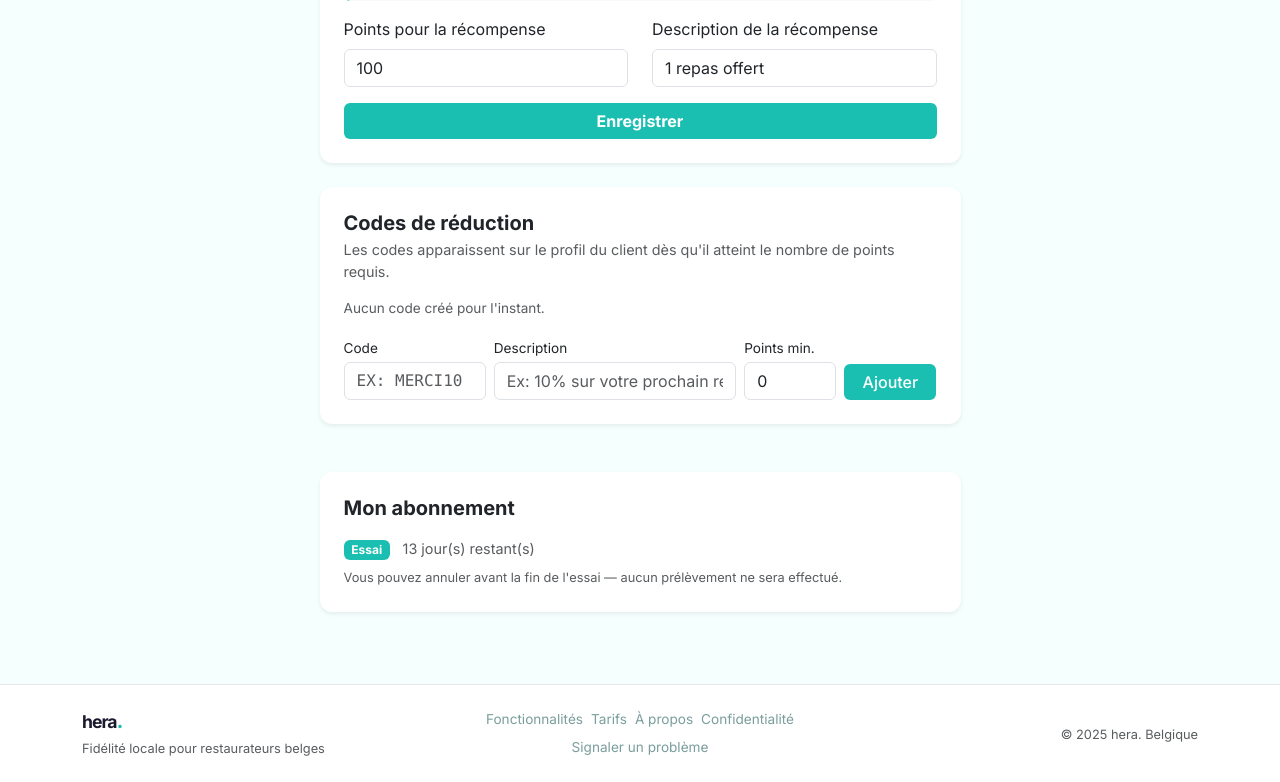
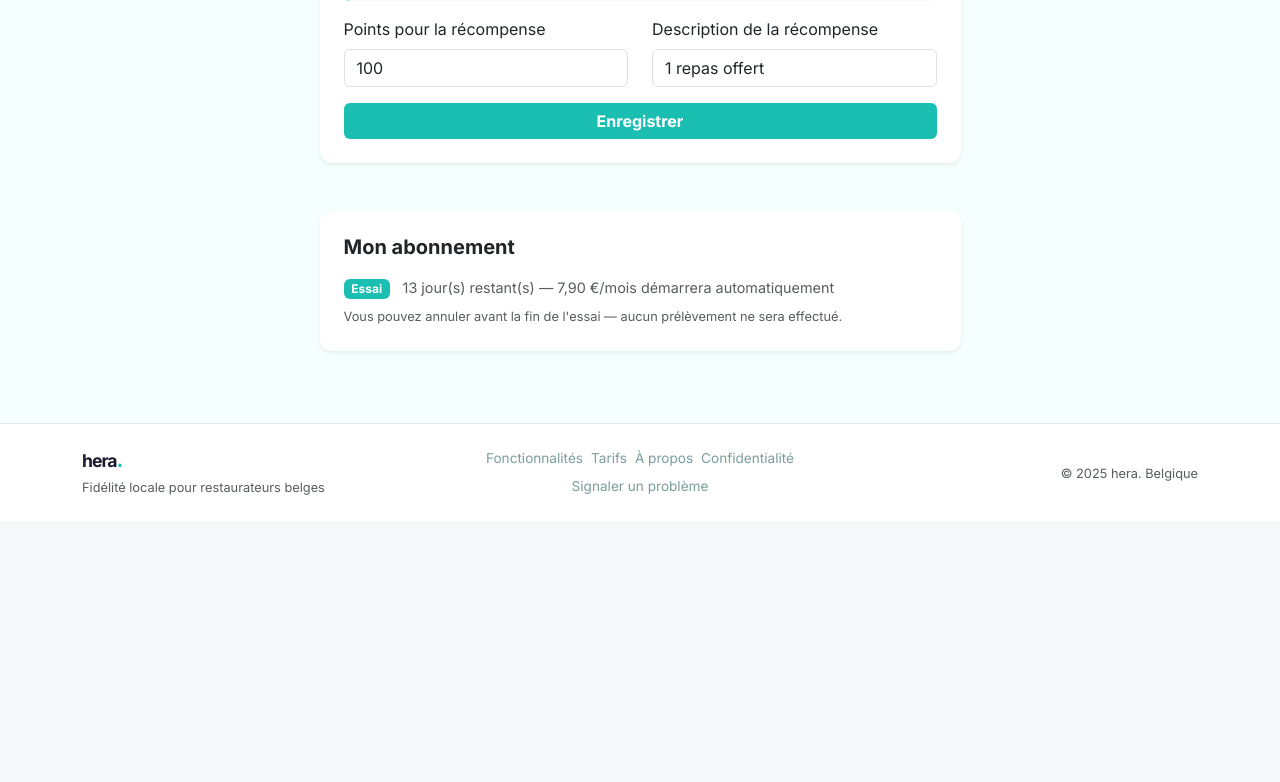
Before and after one commit to krs12k/Hera, a Flask app: page /dashboard/parametres in a window 1280 px wide. Shown: the part 1127-1909 px from the top of the page. After the commit the page ends 1622 px from the top, so only its background shows below. Run offline with Flask 3, Linux system fonts and the light colour scheme; the visitor is signed in with stand-in values (Sample User, id 1); data that the repository does not hold is empty; some libraries are stand-ins or nearby versions.

Commit message:
Parametres : suppression section codes de réduction
Co-Authored-By: Claude Sonnet 4.6 <noreply@anthropic.com>

```diff
--- a/templates/dashboard/parametres.html
+++ b/templates/dashboard/parametres.html
@@ -195,78 +195,6 @@
     </div>
 </div>
 
-<!-- Codes de réduction -->
-<div class="row justify-content-center mt-0">
-    <div class="col-md-7">
-        <div class="card border-0 shadow-sm mb-4">
-            <div class="card-body p-4">
-                <h5 class="fw-bold mb-1">Codes de réduction</h5>
-                <p class="text-muted mb-3" style="font-size:0.9rem">
-                    Les codes apparaissent sur le profil du client dès qu'il atteint le nombre de points requis.
-                </p>
-
-                {% if codes %}
-                <div class="mb-3">
-                    {% for code in codes %}
-                    <div class="d-flex align-items-center justify-content-between p-2 mb-2 rounded" style="background:#f8f9fa">
-                        <div>
-                            <span class="fw-bold font-monospace" style="font-size:1rem;color:var(--turquoise)">{{ code.code }}</span>
-                            <span class="text-muted ms-2" style="font-size:0.88rem">— {{ code.description }}</span>
-                            <span class="badge ms-2 {{ 'bg-success' if code.is_active else 'bg-secondary' }}" style="font-size:0.72rem">
-                                {{ 'Actif' if code.is_active else 'Inactif' }}
-                            </span>
-                            {% if code.min_points > 0 %}
-                            <span class="badge bg-light text-dark border ms-1" style="font-size:0.72rem">≥ {{ code.min_points }} pts</span>
-                            {% endif %}
-                        </div>
-                        <div class="d-flex gap-1">
-                            <form method="POST" action="{{ url_for('toggle_code', code_id=code.id) }}">
-                                <input type="hidden" name="csrf_token" value="{{ csrf_token() }}">
-                                <button class="btn btn-sm {{ 'btn-outline-secondary' if code.is_active else 'btn-outline-success' }}"
-                                        title="{{ 'Désactiver' if code.is_active else 'Activer' }}">
-                                    {{ '⏸' if code.is_active else '▶' }}
-                                </button>
-                            </form>
-                            <form method="POST" action="{{ url_for('supprimer_code', code_id=code.id) }}"
-                                  onsubmit="return confirm('Supprimer ce code ?')">
-                                <input type="hidden" name="csrf_token" value="{{ csrf_token() }}">
-                                <button class="btn btn-sm btn-outline-danger">✕</button>
-                            </form>
-                        </div>
-                    </div>
-                    {% endfor %}
-                </div>
-                {% else %}
-                <p class="text-muted mb-3" style="font-size:0.85rem">Aucun code créé pour l'instant.</p>
-                {% endif %}
-
-                <form method="POST" action="{{ url_for('ajouter_code') }}">
-                    <input type="hidden" name="csrf_token" value="{{ csrf_token() }}">
-                    <div class="row g-2 align-items-end">
-                        <div class="col-md-3">
-                            <label class="form-label mb-1" style="font-size:0.85rem">Code</label>
-                            <input type="text" name="code" class="form-control font-monospace text-uppercase"
-                                   placeholder="EX: MERCI10" required maxlength="20">
-                        </div>
-                        <div class="col-md-5">
-                            <label class="form-label mb-1" style="font-size:0.85rem">Description</label>
-                            <input type="text" name="description" class="form-control"
-                                   placeholder="Ex: 10% sur votre prochain repas" required>
-                        </div>
-                        <div class="col-md-2">
-                            <label class="form-label mb-1" style="font-size:0.85rem">Points min.</label>
-                            <input type="number" name="min_points" class="form-control" placeholder="0" min="0" value="0">
-                        </div>
-                        <div class="col-md-2">
-                            <button type="submit" class="btn hera-btn-gold w-100">Ajouter</button>
-                        </div>
-                    </div>
-                </form>
-            </div>
-        </div>
-    </div>
-</div>
-
 <!-- Abonnement -->
 {% if not current_user.is_free %}
 <div class="row justify-content-center mt-4">
@@ -278,7 +206,7 @@
                 <div class="d-flex align-items-center justify-content-between flex-wrap gap-3">
                     <div>
                         <span class="badge bg-success me-2">Actif</span>
-                        <span class="text-muted" style="font-size:0.9rem">Renouvellement automatique</span>
+                        <span class="text-muted" style="font-size:0.9rem">7,90 €/mois — renouvellement automatique</span>
                     </div>
                     <a href="{{ url_for('gerer_abonnement') }}" class="btn btn-outline-danger btn-sm">
                         Gérer / Résilier
@@ -293,7 +221,7 @@
                         <span class="badge bg-warning text-dark me-2">Essai</span>
                         <span class="text-muted" style="font-size:0.9rem">
                             {% if current_user.trial_days_left > 0 %}
-                                {{ current_user.trial_days_left }} jour(s) restant(s)
+                                {{ current_user.trial_days_left }} jour(s) restant(s) — 7,90 €/mois démarrera automatiquement
                             {% else %}
                                 Essai terminé
                             {% endif %}
@@ -312,7 +240,7 @@
                 <div class="d-flex align-items-center justify-content-between flex-wrap gap-3">
                     <span class="badge bg-danger">Inactif</span>
                     <a href="{{ url_for('abonnement') }}" class="btn hera-btn-gold btn-sm fw-bold">
-                        Réactiver mon abonnement
+                        Réactiver — 7,90 €/mois
                     </a>
                 </div>
                 {% endif %}
```
